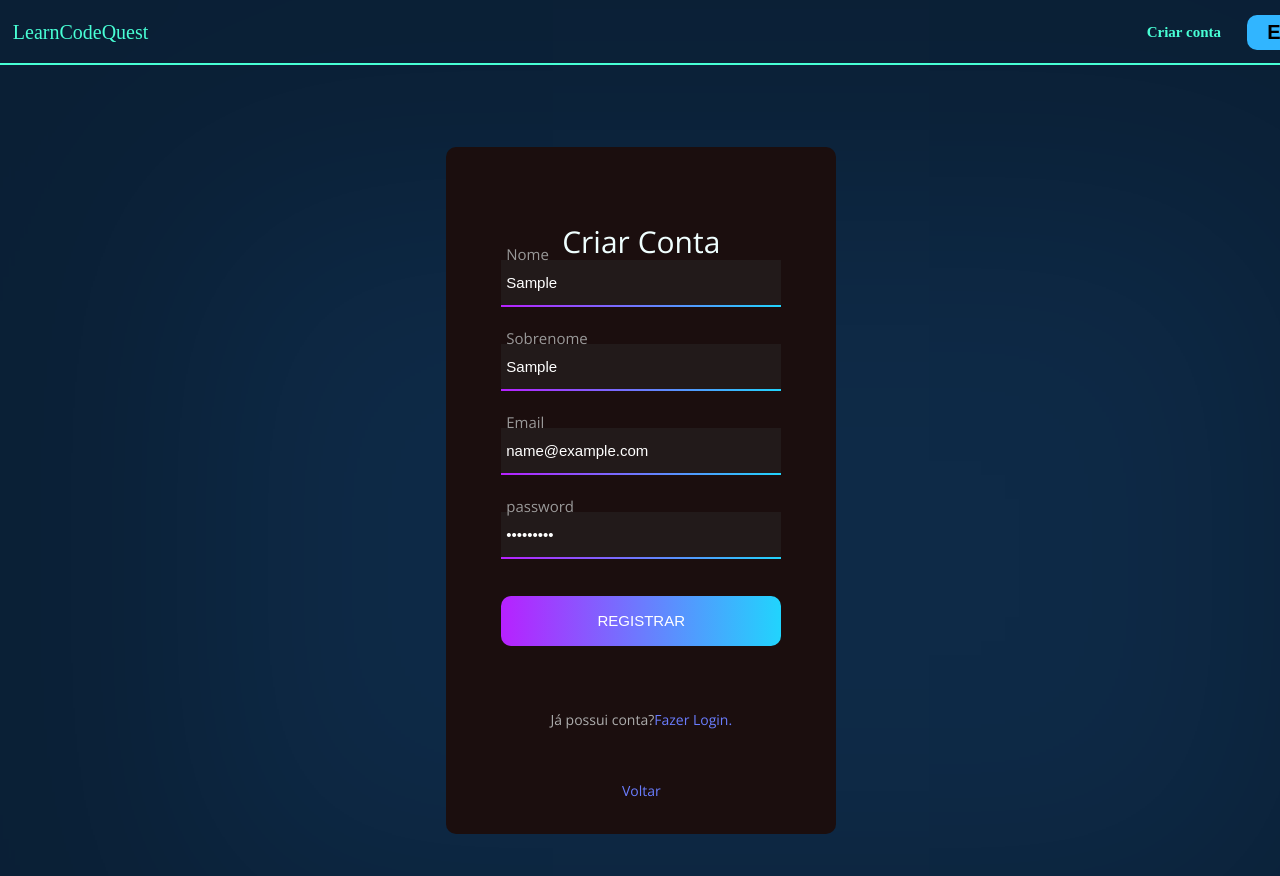
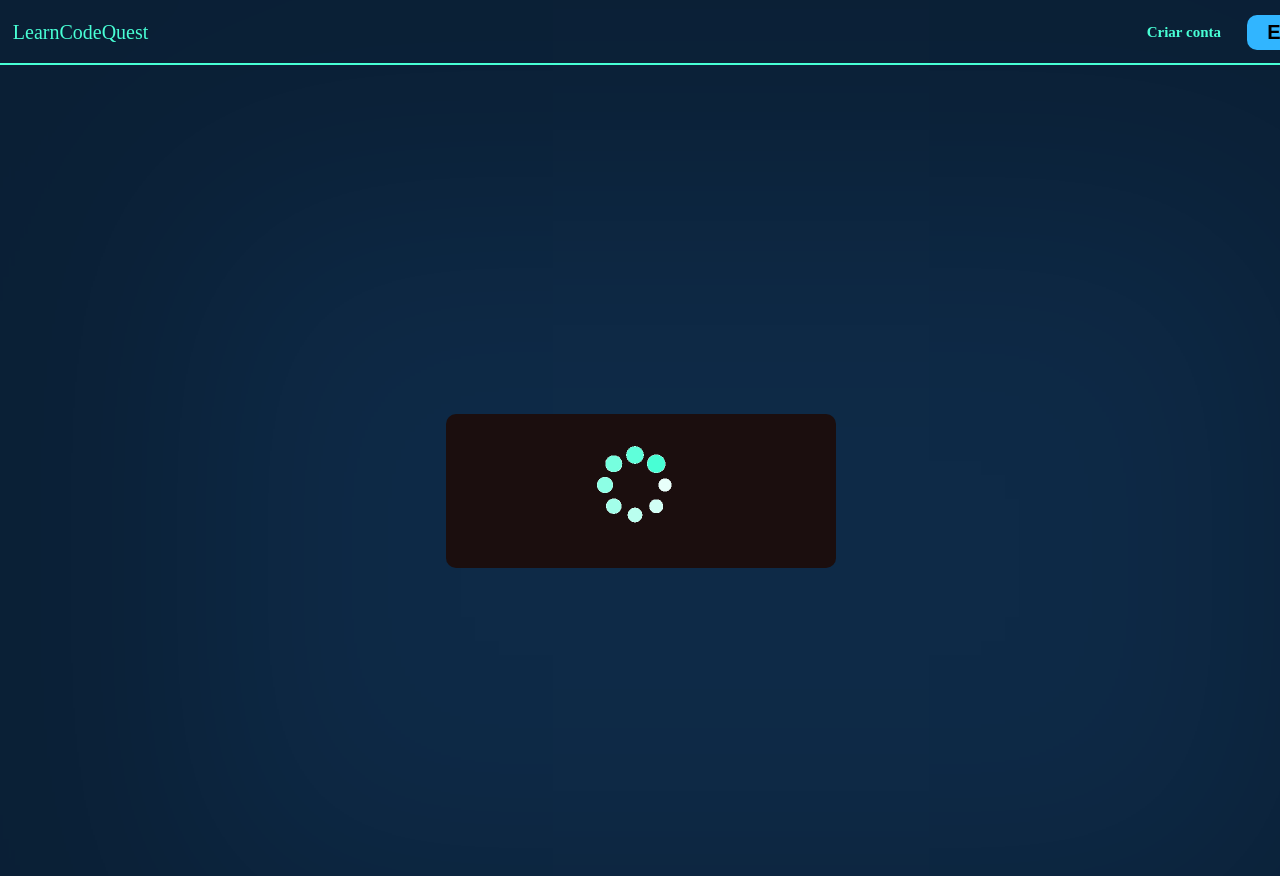
Before and after one commit to MatheusLMallmann/LearnCodeQuest, a React (Create React App) app in the folder learncodequest/: page /register in a window 1280 px wide. Both pictures are taken after typing "Sample", "Sample", "name@example.com", "Sample123" into the empty fields and a click on the button "REGISTRAR". Shown: the top 876 px of the page. Built offline with nearby package versions, Linux system fonts and the light colour scheme; no server answers; a web font is replaced by a local one.

Commit message:
criado spinner

```diff
--- a/learncodequest/src/pages/Login/login.jsx
+++ b/learncodequest/src/pages/Login/login.jsx
@@ -3,7 +3,7 @@ import React, { useState } from 'react';
 import { Link, useNavigate } from 'react-router-dom';
 import { LayoutComponents } from '../../components/layoutComponents';
 import axios from 'axios';
-
+import spinnerImg from '../../img/spinner.gif'
 
 export const Login = () => {
 
@@ -11,8 +11,11 @@ export const Login = () => {
     const[password, setPassword] = useState("")
     const navigate = useNavigate();
 
+    const [loading, setLoading] = useState(false);
+
     const handleLogin = (e) => {
         e.preventDefault();
+        setLoading(true);
         axios({
             method: 'GET',
             url: 'http://localhost:80/auth/login',
@@ -25,19 +28,23 @@ export const Login = () => {
             }
         })
         .then(function (response) {
+            setLoading(false);
             if(response.status !== 200){
                 console.log('Status code diferente de 200');
                 return;
             }
-
             const userData = response.data;
             navigate('/', { state: { userData }});
+
         })
         .catch((err) => console.log(err));
     };
 
+
     return (
+
             <LayoutComponents>
+                {loading ? <div><img src={spinnerImg} alt="Loading" style={{ width: 100, display: 'flex', alignItems: 'center', marginLeft: '30%', marginTop: '-20%'}}></img> </div>:
                 <form className='login-form'>
                     <span className='login-form-title'>Welcome!</span>
                     <div className='wrap-input'>
@@ -73,6 +80,7 @@ export const Login = () => {
                     </div>
 
                 </form>
+            }
             </LayoutComponents>
 
         )
--- a/learncodequest/src/pages/Register/register.jsx
+++ b/learncodequest/src/pages/Register/register.jsx
@@ -3,7 +3,7 @@ import './styles.css'
 import React, { useState } from 'react';
 import { Link, useNavigate } from 'react-router-dom';
 import axios from 'axios';
-
+import spinnerImg from '../../img/spinner.gif'
 
 export const Register = () => {
 
@@ -12,10 +12,13 @@ export const Register = () => {
     const[name, setName] = useState("")
     const[lastName, setLastName] = useState("")
 
+    const [loading, setLoading] = useState(false);
+
     const navigate = useNavigate();
 
     const handleCreateAccount = (e) => {
         e.preventDefault();
+        setLoading(true);
         console.log('click');
         axios({
             method: 'POST',
@@ -31,6 +34,7 @@ export const Register = () => {
             }
         })
         .then(function (response) {
+            setLoading(false);
             if(response.status !== 200){
                 console.log('error: ', response.data.error);
                 return;
@@ -43,6 +47,7 @@ export const Register = () => {
     };
     return(
         <LayoutComponents>
+            {loading ? <div><img src={spinnerImg} alt="Loading" style={{ width: 100, display: 'flex', alignItems: 'center', marginLeft: '30%', marginTop: '-20%'}}></img> </div>:
             <form className='login-form'>
                 <span className='login-form-title'>Criar Conta</span>
 
@@ -100,6 +105,7 @@ export const Register = () => {
                 </div>
 
             </form>
+        }
         </LayoutComponents>
     )
 }
```
Also changed, not shown: learncodequest/src/img/spinner.gif (added).
